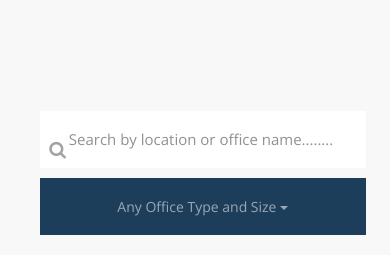
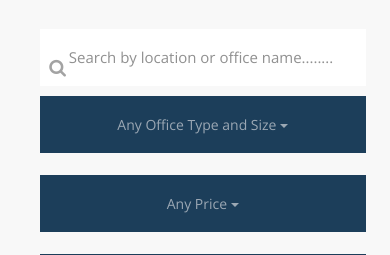
Before and after one commit to eslam-abdelnasser/nesthub-backend, a Laravel app: page /search-workspaces in a window 390 px wide. Shown: the part 163-418 px from the top of the page. Run offline with Laravel 8, Linux system fonts and the light colour scheme; settings files or empty folders that the repository lacks are supplied; some libraries are stand-ins or nearby versions.

Commit message:
hgofudgio

```diff
--- a/app/Models/Building.php
+++ b/app/Models/Building.php
@@ -18,7 +18,7 @@ class Building extends Model
         return $this->belongsTo('App\User','user_id');
     }
     public function facilities(){
-        return $this->belongsToMany(Facility::class);
+        return $this->belongsToMany(Facility::class,'building_facility','building_id','facilities_id');
     }
 
     public function offices()
--- a/public/front/css/search_office.css
+++ b/public/front/css/search_office.css
@@ -41,8 +41,9 @@ nav .navbar-collapse
 }
 .search_taps {
     width: 100%;
-    margin: 100px 0;
     height: 60px;
+    margin-top: 18px;
+    margin-bottom: 80px;
     position: relative;
     border-top:none !important;
 
--- a/resources/views/search/index.blade.php
+++ b/resources/views/search/index.blade.php
@@ -38,61 +38,61 @@
                 <!--office_prefrence button-->
                 <div class=" col-md-3 col-sm-12 col-xs-12 office_prefrence">
                     <div class = "btn-group">
-                        <button type = "button" class = "btn  btn-primary dropdown-toggle" data-toggle = "dropdown">Any Office Type and Size
+                        <button type = "button"  data-target="show_modal" id="office_type_size" class = "btn  btn-primary">Any Office Type and Size
                             <span class = "caret"></span>
                         </button>
-                        <ul class = "dropdown-menu" role = "menu">
-                            <h2>Select Your Office Preferences </h2>
-                            <div class="first">
-                                <div class="col-md-6">
-                                    <span class="nest_head">NO. OF PEOPLE : </span>
-                                    <input type="number" id="desks">
-                                    <li><a href = "#">Show range of desks</a></li>
-                                </div>
+                        {{--<ul class = "dropdown-menu" role = "menu">--}}
+                            {{--<h2>Select Your Office Preferences </h2>--}}
+                            {{--<div class="first">--}}
+                                {{--<div class="col-md-6">--}}
+                                    {{--<span class="nest_head">NO. OF PEOPLE : </span>--}}
+                                    {{--<input type="number" id="desks">--}}
+                                    {{--<li><a href = "#">Show range of desks</a></li>--}}
+                                {{--</div>--}}
 
-                                <div class="col-md-6">
-                                    <span class="nest_head">OFFICE TYPE : </span>
-                                    <br>
-                                    <br>
-                                    <form >
-                                        <div class="form-check" >
-                                            <label>
-                                                <input type="checkbox" name="check" checked> <span class="label-text"> Hot Desk <p class="sub-heading">
-                                                      Access to a range of desks </p></span>
-                                            </label>
-                                            <br>
-                                            <label>
-                                                <input type="checkbox" name="check" checked> <span class="label-text"> Fixed Desk <p class="sub-heading">
-                                                      Your own dedicated desk</p></span>
-                                            </label>
-                                            <br>
-                                            <label>
-                                                <input type="checkbox" name="check" checked> <span class="label-text"> Private Offic<p class="sub-heading">
-                                                        An office just for your team</p></span>
-                                            </label>
-                                        </div>
-                                    </form>
-                                </div>
+                                {{--<div class="col-md-6">--}}
+                                    {{--<span class="nest_head">OFFICE TYPE : </span>--}}
+                                    {{--<br>--}}
+                                    {{--<br>--}}
+                                    {{--<form >--}}
+                                        {{--<div class="form-check" >--}}
+                                            {{--<label>--}}
+                                                {{--<input type="checkbox" name="check" checked> <span class="label-text"> Hot Desk <p class="sub-heading">--}}
+                                                      {{--Access to a range of desks </p></span>--}}
+                                            {{--</label>--}}
+                                            {{--<br>--}}
+                                            {{--<label>--}}
+                                                {{--<input type="checkbox" name="check" checked> <span class="label-text"> Fixed Desk <p class="sub-heading">--}}
+                                                      {{--Your own dedicated desk</p></span>--}}
+                                            {{--</label>--}}
+                                            {{--<br>--}}
+                                            {{--<label>--}}
+                                                {{--<input type="checkbox" name="check" checked> <span class="label-text"> Private Offic<p class="sub-heading">--}}
+                                                        {{--An office just for your team</p></span>--}}
+                                            {{--</label>--}}
+                                        {{--</div>--}}
+                                    {{--</form>--}}
+                                {{--</div>--}}
 
-                            </div>
+                            {{--</div>--}}
 
-                            <div class="row">
-                                <div class="col-md-6 col-sm-6 col-xs-6">
-                                    <a href = "#" class="office_footer1" >Cancel</a>
-                                </div>
-                                <div class="col-md-6 col-sm-6 col-xs-6">
-                                    <a href = "#" class="office_footer2"  >Apply</a>
-                                </div>
-                            </div>
+                            {{--<div class="row">--}}
+                                {{--<div class="col-md-6 col-sm-6 col-xs-6">--}}
+                                    {{--<a href = "#" class="office_footer1" >Cancel</a>--}}
+                                {{--</div>--}}
+                                {{--<div class="col-md-6 col-sm-6 col-xs-6">--}}
+                                    {{--<a href = "#" class="office_footer2"  >Apply</a>--}}
+                                {{--</div>--}}
+                            {{--</div>--}}
 
 
-                        </ul>
+                        {{--</ul>--}}
                     </div>
                 </div>
                 <!--office_price button-->
                 <div class=" col-md-3 col-sm-12 col-xs-12 price">
                     <div class = "btn-group">
-                        <button type = "button" class = "btn  btn-primary dropdown-toggle" data-toggle = "dropdown"> Any Price
+                        <button type = "button" data-target  id="price" class = "btn  btn-primary dropdown-toggle" data-toggle = "dropdown"> Any Price
                             <span class = "caret"></span>
                         </button>
                         <ul class = "dropdown-menu" role = "menu" >
@@ -526,10 +526,51 @@
     </div>
     <!-- Map content end -->
 
-    <div class="clearfix"></div>
-    <div class="space"></div>
+    {{--<div class="clearfix"></div>--}}
 
 
+    <div data-target="#office_type_size"  class="hidden">
+        <h2>Select Your Office Preferences </h2>
+        <div class="first">
+            <div class="col-md-6">
+                <span class="nest_head">NO. OF PEOPLE : </span>
+                <input type="number" id="desks">
+                <li><a href = "#">Show range of desks</a></li>
+            </div>
+
+            <div class="col-md-6">
+                <span class="nest_head">OFFICE TYPE : </span>
+                <form >
+                    <div class="form-check" >
+                        <label>
+                            <input type="checkbox" name="check" checked> <span class="label-text"> Hot Desk <p class="sub-heading">
+            Access to a range of desks </p></span>
+                        </label>
+                        <br>
+                        <label>
+                            <input type="checkbox" name="check" checked> <span class="label-text"> Fixed Desk <p class="sub-heading">
+            Your own dedicated desk</p></span>
+                        </label>
+                        <br>
+                        <label>
+                            <input type="checkbox" name="check" checked> <span class="label-text"> Private Offic<p class="sub-heading">
+            An office just for your team</p></span>
+                        </label>
+                    </div>
+                </form>
+            </div>
+
+        </div>
+
+        <div class="row">
+            <div class="col-md-6 col-sm-6 col-xs-6">
+                <a href = "#" class="office_footer1" >Cancel</a>
+            </div>
+            <div class="col-md-6 col-sm-6 col-xs-6">
+                <a href = "#" class="office_footer2"  >Apply</a>
+            </div>
+        </div>
+    </div>
 
 
 
@@ -544,4 +585,12 @@
         var providerName = 'Hydda.Full';
         generateMap(latitude, longitude, providerName);
     </script>
+
+    <script type="text/javascript">
+        $( document ).ready(function () {
+            $('[data-target]').click(function () {
+                $('[data-target="#'+$(this).attr('id')+'"]').toggleClass('hidden') ;
+            });
+        });
+    </script>
 @endpush
```
